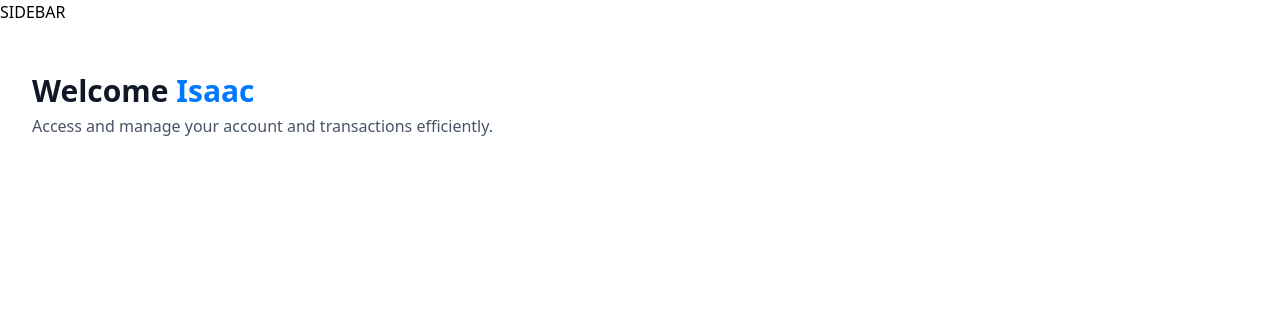
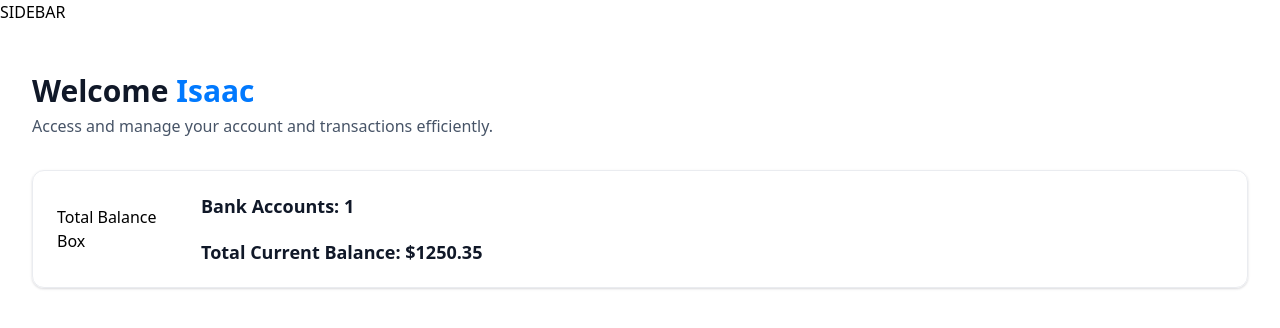
Before and after one commit to Isaacxavierlee/banking-application, a Next.js app: page / in a window 1280 px wide. Shown: the top 328 px of the page. Built offline with nearby package versions, Linux system fonts and the light colour scheme.

Commit message:
balance box

```diff
--- a/app/(root)/page.tsx
+++ b/app/(root)/page.tsx
@@ -1,5 +1,6 @@
-import HeaderBox from '@/components/ui/HeaderBox'
-import React from 'react'
+import React from 'react';
+import HeaderBox from '@/components/ui/HeaderBox';
+import TotalBalancebox from '@/components/ui/TotalBalancebox';
 
 const Home = () => {
   const loggedIn = { firstName: 'Isaac' };
@@ -14,11 +15,15 @@ const Home = () => {
             user={loggedIn?.firstName || 'Guest'}
             subtext="Access and manage your account and transactions efficiently."
           />
-
         </header>
+        <TotalBalancebox
+          accounts={[]}
+          totalBanks={1}
+          totalCurrentBalance={1250.35}
+        />
       </div>
     </section>
-  )
+  );
 }
 
-export default Home
+export default Home;
--- /dev/null
+++ b/components/ui/TotalBalanceBox.tsx
@@ -0,0 +1,25 @@
+import React from 'react';
+
+const TotalBalancebox = ({
+  accounts = [],
+  totalBanks,
+  totalCurrentBalance
+}) => {
+  return (
+    <section className='total-balance'>
+      <div className='total-balance-chart'>
+        Total Balance Box
+      </div>
+      <div className='flex flex-col gap-6'>
+        <h2 className='header-2'>
+          Bank Accounts: {totalBanks}
+        </h2>
+        <p className='header-2'>
+          Total Current Balance: ${totalCurrentBalance}
+        </p>
+      </div>
+    </section>
+  );
+}
+
+export default TotalBalancebox;
```
